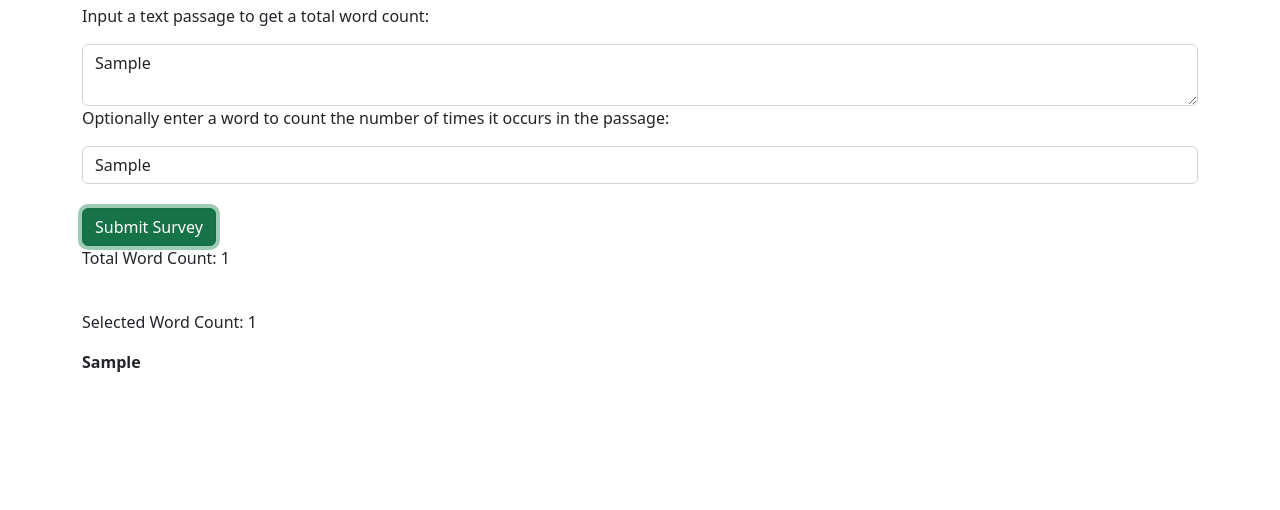
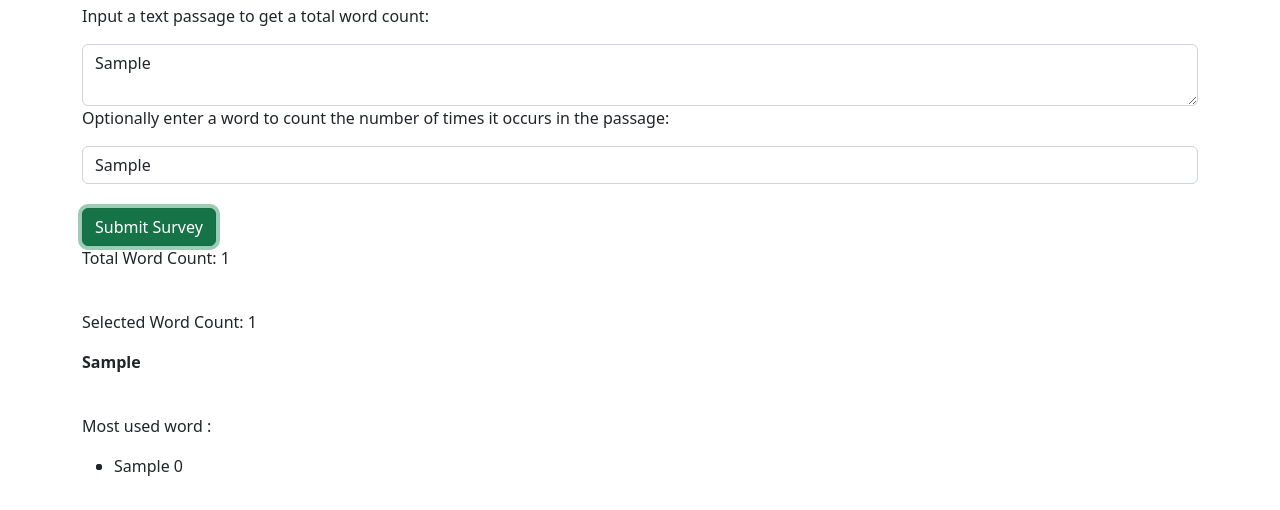
Before and after one commit to Ogunleyefemi/text-analyser, a plain HTML site: page index.html in a window 1280 px wide. Both pictures are taken after typing "Sample", "Sample" into the empty fields and a click on the button "Submit Survey". Shown: the part 42-552 px from the top of the page. Drawn offline with nearby package versions, Linux system fonts and the light colour scheme.

Commit message:
add most used word

```diff
--- a/index.html
+++ b/index.html
@@ -26,7 +26,11 @@
       <p>Total Word Count: <span id="total-count"></span></p>
       <br>
       <p>Selected Word Count: <span id="selected-count"></span></p>
-      <span id="bolded-passage"></span>
+      <span id="bolded-passage"></span><br>
+      <p>Most used word :</p>
+      <ul>
+        <li><span id="most"></span></li>
+      </ul>
     </div>
 
 </body>
--- a/js/script.js
+++ b/js/script.js
@@ -63,5 +63,15 @@ $(document).ready(function(){
       $("#total-count").html(wordCount);
       $("#selected-count").html(occurrencesOfWord);
       $("#bolded-passage").html(boldPassage(word, text));
+        // most used words
+  let most = []
+  let usedWords = text.split(" ");
+  usedWords.forEach(function(element){
+    most.push(element);
+  })
+  most.forEach(function(element,index){
+    let str = "<li>"
+    $("#most").append(str + element + " " + index)
+  })
     });
   });
```
